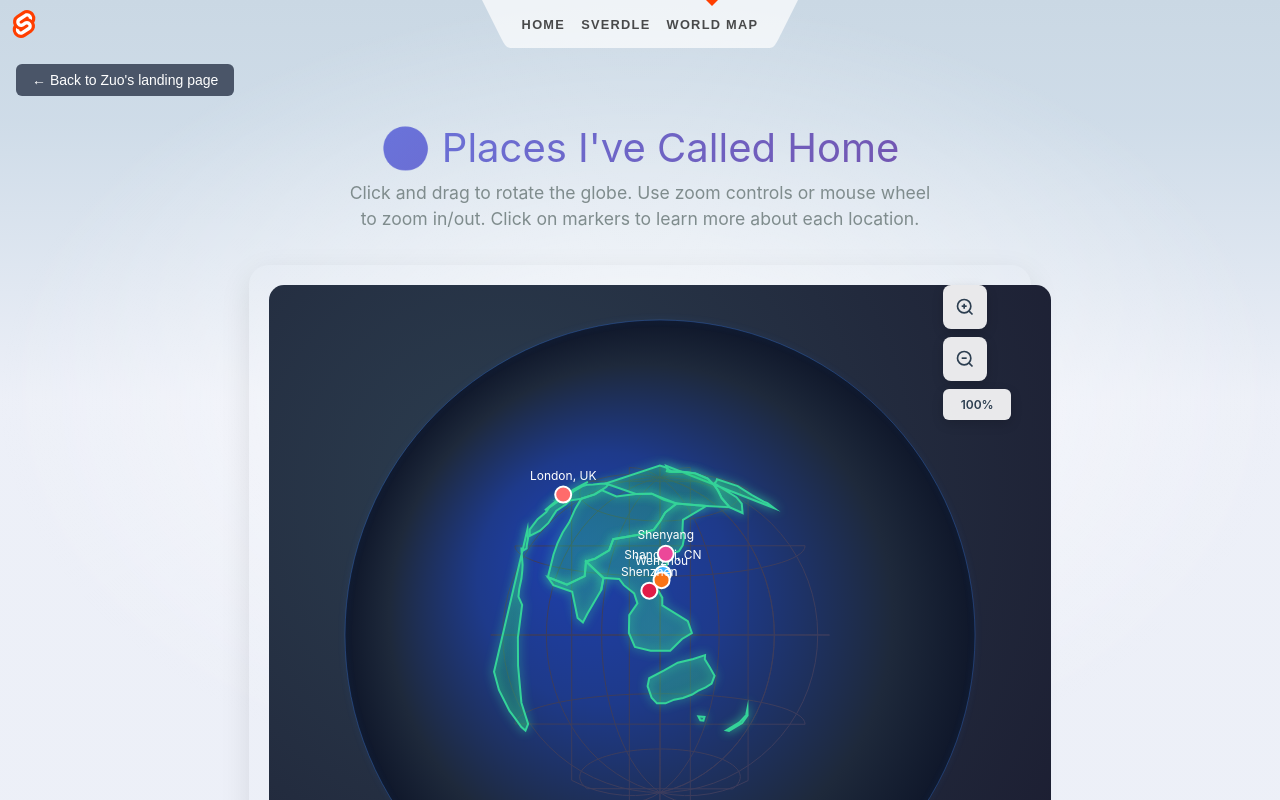
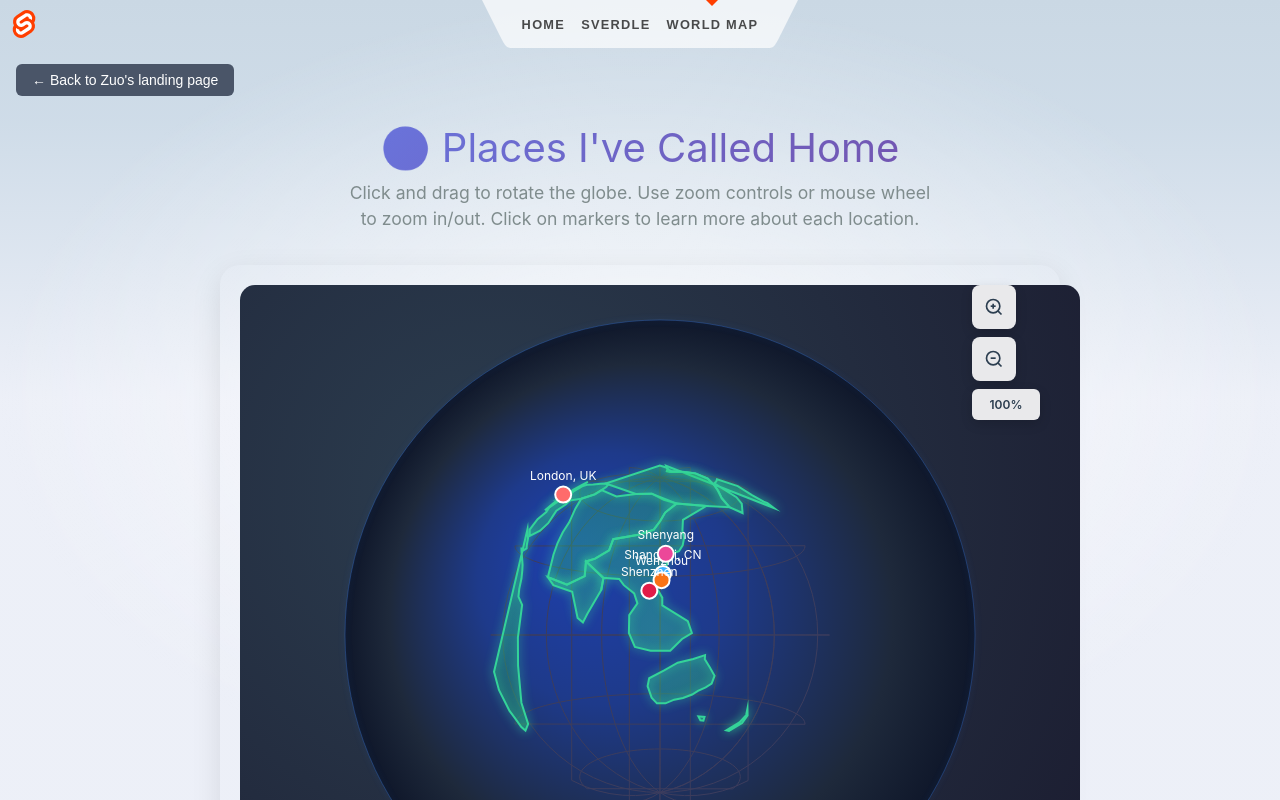
Before and after one commit to MrMegaMango/zuo-svelte, a SvelteKit app: page /world-map in a window 1280 px wide. Shown: the top 800 px of the page. Built offline with nearby package versions, Linux system fonts and the light colour scheme.

Commit message:
tweak globe container

```diff
--- a/src/routes/world-map/+page.svelte
+++ b/src/routes/world-map/+page.svelte
@@ -597,7 +597,7 @@
 
 	.globe-container {
 		position: relative;
-		width: 80%;
+		width:110%;
 		max-width: 800px;
 		margin: 2rem auto;
 		border-radius: 20px;
```
